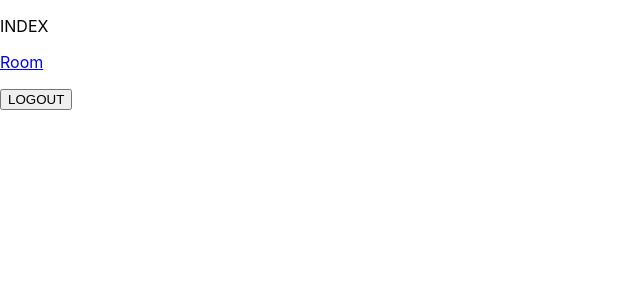
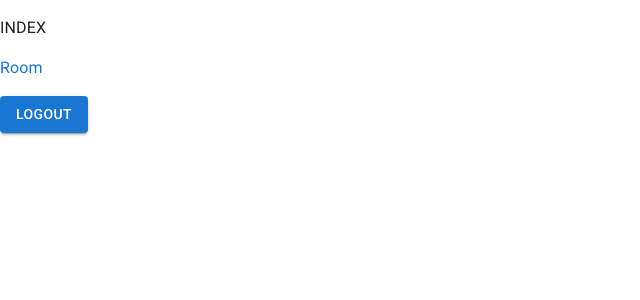
Before and after one commit to Anddrrew/mideclient, a React (Create React App) app: page /login in a window 1280 px wide. Both pictures are taken after a click on the button "LOGIN". Shown: the top 300 px of the page, without its empty margins (0-640 px from the left). Built offline with nearby package versions, Linux system fonts and the light colour scheme.

Commit message:
Added MUI

```diff
--- a/package.json
+++ b/package.json
@@ -3,6 +3,10 @@
   "version": "0.1.0",
   "private": true,
   "dependencies": {
+    "@emotion/react": "^11.10.5",
+    "@emotion/styled": "^11.10.5",
+    "@fontsource/roboto": "^4.5.8",
+    "@mui/material": "^5.11.3",
     "@testing-library/jest-dom": "^5.16.5",
     "@testing-library/react": "^13.4.0",
     "@testing-library/user-event": "^13.5.0",
--- a/src/App.css
+++ b/src/App.css
@@ -1,38 +1,4 @@
-.App {
-  text-align: center;
-}
-
-.App-logo {
-  height: 40vmin;
-  pointer-events: none;
-}
-
-@media (prefers-reduced-motion: no-preference) {
-  .App-logo {
-    animation: App-logo-spin infinite 20s linear;
-  }
-}
-
-.App-header {
-  background-color: #282c34;
-  min-height: 100vh;
-  display: flex;
-  flex-direction: column;
-  align-items: center;
-  justify-content: center;
-  font-size: calc(10px + 2vmin);
-  color: white;
-}
-
-.App-link {
-  color: #61dafb;
-}
-
-@keyframes App-logo-spin {
-  from {
-    transform: rotate(0deg);
-  }
-  to {
-    transform: rotate(360deg);
-  }
-}
+@import '@fontsource/roboto/300.css';
+@import '@fontsource/roboto/400.css';
+@import '@fontsource/roboto/500.css';
+@import '@fontsource/roboto/700.css';
--- a/src/App.tsx
+++ b/src/App.tsx
@@ -1,13 +1,21 @@
-import './App.css';
+import { ThemeProvider, createTheme, CssBaseline } from '@mui/material';
 import { AuthContextProvider } from './contexts/AuthContext';
 import Router from './router';
+import './App.css';
 
-function App() {
+const theme = createTheme({
+  palette: {
+    mode: 'light',
+  },
+});
+
+export default function App() {
   return (
-    <AuthContextProvider>
-      <Router />
-    </AuthContextProvider>
+    <ThemeProvider theme={theme}>
+      <CssBaseline />
+      <AuthContextProvider>
+        <Router />
+      </AuthContextProvider>
+    </ThemeProvider>
   );
 }
-
-export default App;
--- a/src/index.tsx
+++ b/src/index.tsx
@@ -1,6 +1,5 @@
 import React from 'react';
 import ReactDOM from 'react-dom/client';
-import './styles/index.css';
 import App from './App';
 import reportWebVitals from './reportWebVitals';
 
--- a/src/pages/Home.tsx
+++ b/src/pages/Home.tsx
@@ -1,6 +1,8 @@
-import { Link } from 'react-router-dom';
+import { Link as RouterLink } from 'react-router-dom';
+import Link from '@mui/material/Link';
 import { useAuth } from '../contexts/AuthContext';
 import { appPaths } from '../router/paths';
+import { Button } from '@mui/material';
 
 export default function Home() {
   const { signOut } = useAuth();
@@ -8,9 +10,13 @@ export default function Home() {
     <>
       <p>INDEX</p>
       <p>
-        <Link to={appPaths.ROOM.replace(':roomId', '111')}>Room</Link>
+        <Link component={RouterLink} underline='none' to={appPaths.ROOM.replace(':roomId', '111')}>
+          Room
+        </Link>
       </p>
-      <button onClick={signOut}>LOGOUT</button>
+      <Button variant='contained' onClick={signOut}>
+        LOGOUT
+      </Button>
     </>
   );
 }
--- a/src/pages/Login.tsx
+++ b/src/pages/Login.tsx
@@ -1,3 +1,4 @@
+import { Button } from '@mui/material';
 import { useAuth } from '../contexts/AuthContext';
 
 export default function Login() {
@@ -5,7 +6,9 @@ export default function Login() {
   return (
     <>
       <p>LOGIN</p>
-      <button onClick={signIn}>LOGIN</button>
+      <Button variant='contained' onClick={signIn}>
+        LOGIN
+      </Button>
     </>
   );
 }
--- a/src/pages/Room.tsx
+++ b/src/pages/Room.tsx
@@ -1,6 +1,8 @@
-import { Link, useParams } from 'react-router-dom';
+import { Link as RouterLink, useParams } from 'react-router-dom';
+import Link from '@mui/material/Link';
 import { useAuth } from '../contexts/AuthContext';
 import { appPaths } from '../router/paths';
+import { Button } from '@mui/material';
 
 export default function Room() {
   const { roomId } = useParams();
@@ -10,9 +12,13 @@ export default function Room() {
     <>
       <p>ROOM {roomId}</p>
       <p>
-        <Link to={appPaths.INDEX}>Home</Link>
+        <Link component={RouterLink} underline='none' to={appPaths.INDEX}>
+          Home
+        </Link>
       </p>
-      <button onClick={signOut}>LOGOUT</button>
+      <Button variant='contained' onClick={signOut}>
+        LOGOUT
+      </Button>
     </>
   );
 }
--- a/src/styles/index.css
+++ /dev/null
@@ -1,11 +0,0 @@
-body {
-  margin: 0;
-  font-family: -apple-system, BlinkMacSystemFont, 'Segoe UI', 'Roboto', 'Oxygen', 'Ubuntu', 'Cantarell', 'Fira Sans',
-    'Droid Sans', 'Helvetica Neue', sans-serif;
-  -webkit-font-smoothing: antialiased;
-  -moz-osx-font-smoothing: grayscale;
-}
-
-code {
-  font-family: source-code-pro, Menlo, Monaco, Consolas, 'Courier New', monospace;
-}
```
Also changed, not shown: 1 other file (tests, documents, lock files or other folders).
